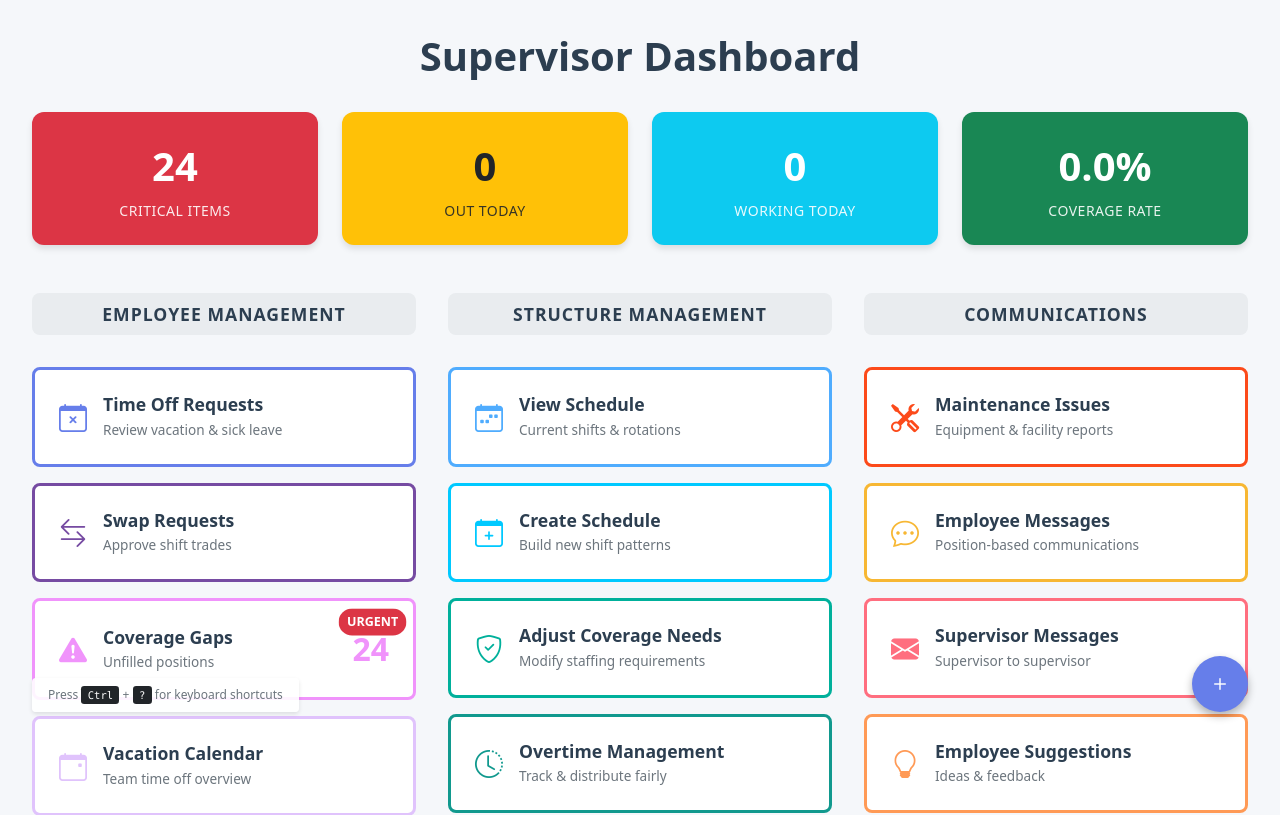
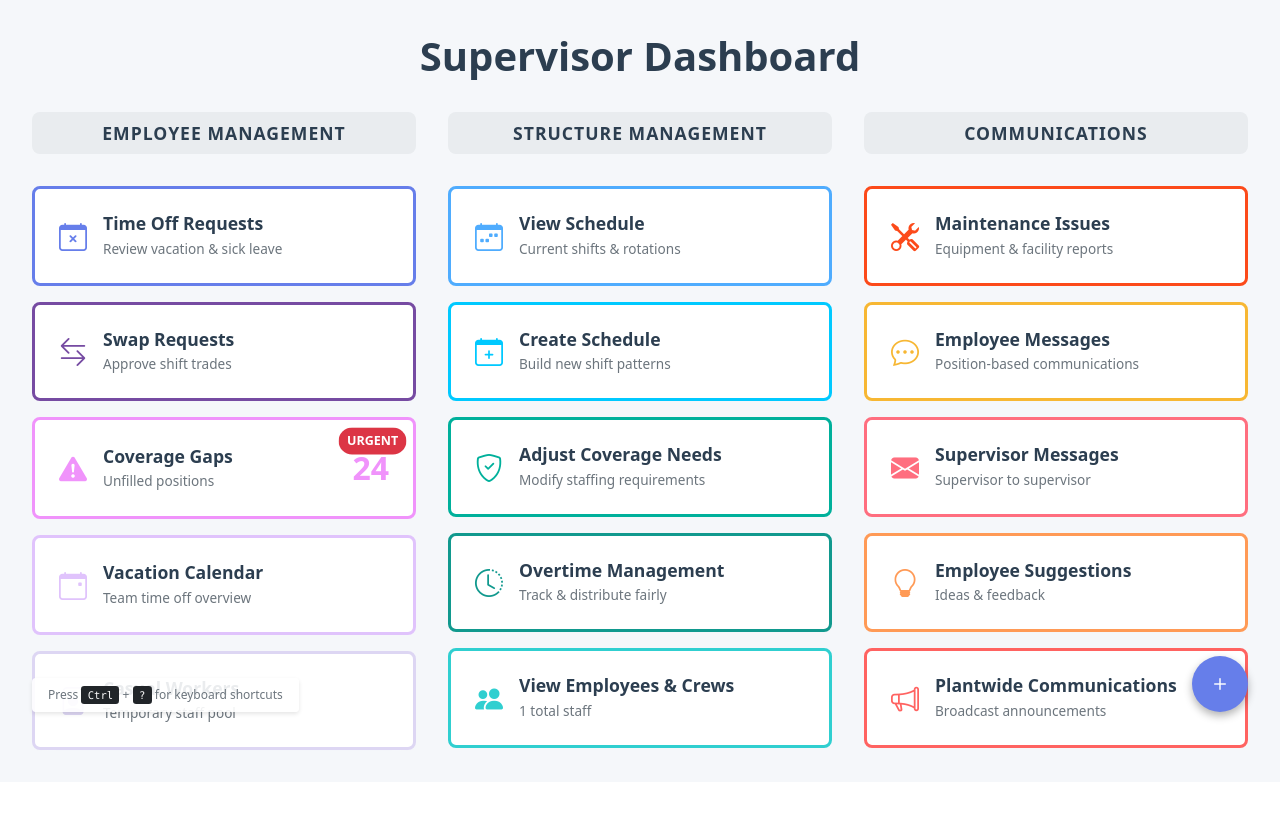
Before and after one commit to Hyperiongate/Workforce-Scheduler, a Flask app: page /dashboard in a window 1280 px wide. Shown: the part 56-871 px from the top of the page. After the commit the page ends 806 px from the top, so only its background shows below. Run offline with Flask 3, Linux system fonts and the light colour scheme; a user stored in the database is signed in; tables that the repository leaves empty hold one stand-in row (values such as "Sample post"); some libraries are stand-ins or nearby versions.

Commit message:
Update dashboard.html

```diff
--- a/templates/dashboard.html
+++ b/templates/dashboard.html
@@ -372,34 +372,6 @@
         {% endwith %}
 
         <h1 class="dashboard-title">Supervisor Dashboard</h1>
-
-        <!-- Quick Stats Summary -->
-        <div class="row mb-4">
-            <div class="col-md-3 mb-3">
-                <div class="stat-card bg-danger text-white">
-                    <div class="stat-value" id="critical_items">{{ (pending_time_off + pending_swaps + coverage_gaps)|default(0) }}</div>
-                    <div class="stat-label">Critical Items</div>
-                </div>
-            </div>
-            <div class="col-md-3 mb-3">
-                <div class="stat-card bg-warning text-dark">
-                    <div class="stat-value" id="today_on_leave">{{ today_on_leave|default(0) }}</div>
-                    <div class="stat-label">Out Today</div>
-                </div>
-            </div>
-            <div class="col-md-3 mb-3">
-                <div class="stat-card bg-info text-white">
-                    <div class="stat-value" id="today_scheduled">{{ today_scheduled|default(0) }}</div>
-                    <div class="stat-label">Working Today</div>
-                </div>
-            </div>
-            <div class="col-md-3 mb-3">
-                <div class="stat-card bg-success text-white">
-                    <div class="stat-value" id="coverage_percentage">{{ ((today_scheduled / (today_scheduled + coverage_gaps)) * 100)|round|default(100) }}%</div>
-                    <div class="stat-label">Coverage Rate</div>
-                </div>
-            </div>
-        </div>
 
         <!-- Three Column Layout -->
         <div class="dashboard-columns">
```
